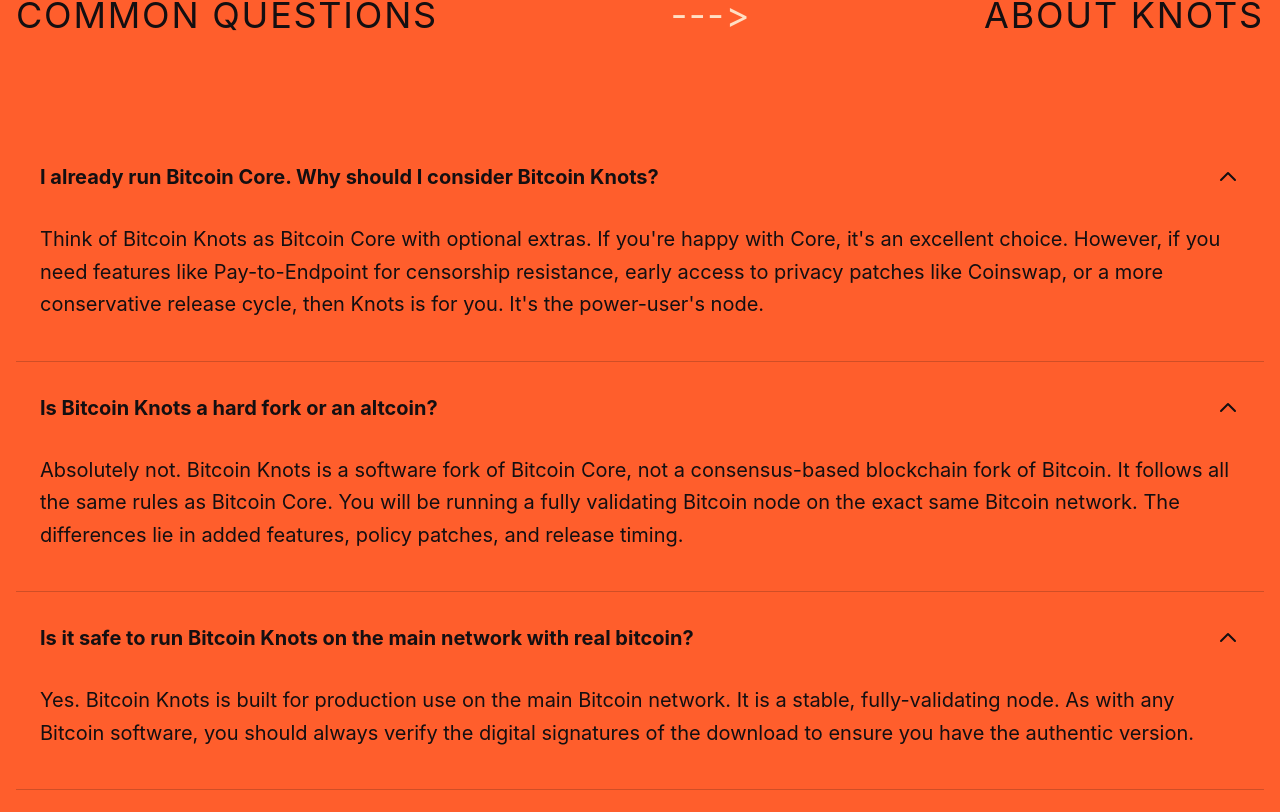
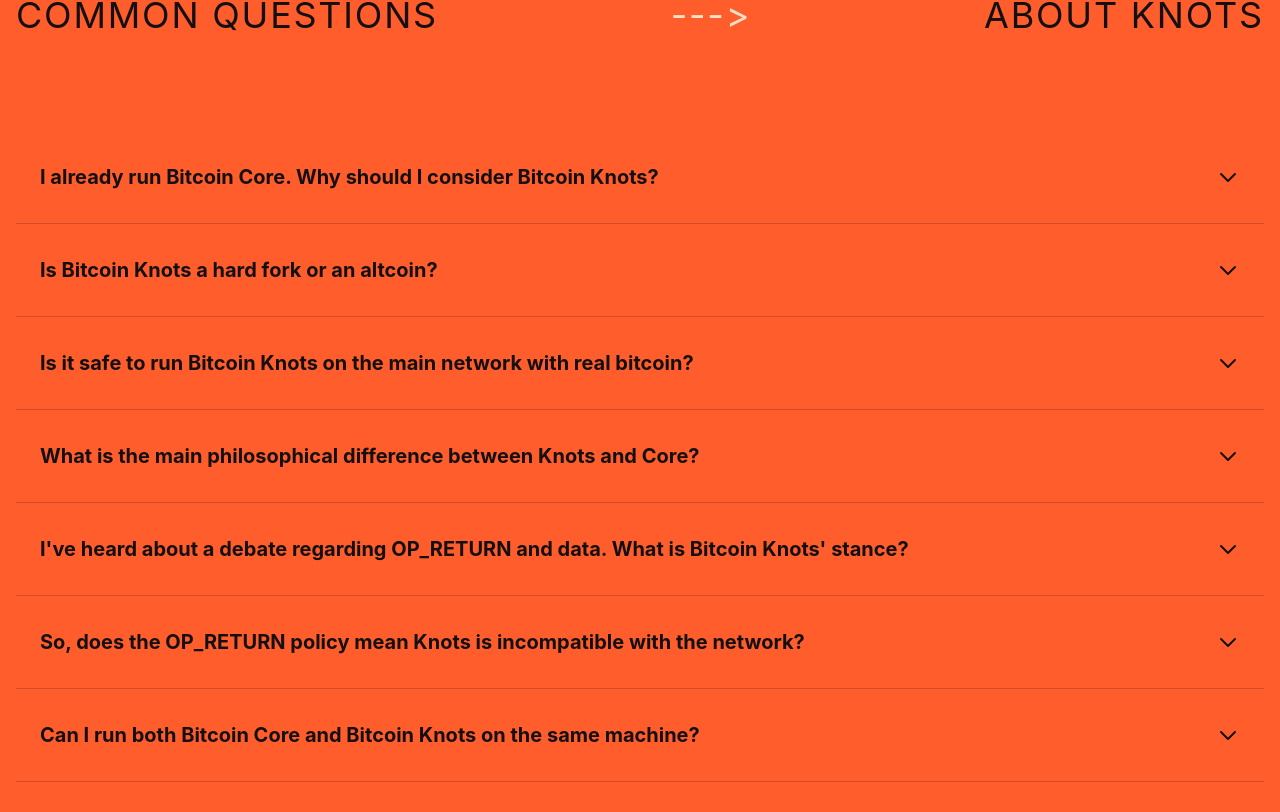
Before and after one commit to lexrexx/bitcoinknots.org, a Nuxt app: page / in a window 1280 px wide. Shown: the part 7028-7840 px from the top of the page. Built offline with nearby package versions, Linux system fonts and the light colour scheme.

Commit message:
Remove JS from FAQs

```diff
--- a/app/components/micro/AppFaqItem.vue
+++ b/app/components/micro/AppFaqItem.vue
@@ -1,24 +1,19 @@
 <template>
   <li class="group py-4 overflow-hidden border-b border-onyx/20 dark:border-vanil/10 hover:bg-onyx/5 dark:hover:bg-black/15">
-    <button
-      class="w-full px-6 py-4 text-left flex justify-between items-center group-hover:text-vanil focus:outline-none"
-      :aria-expanded="isOpen"
-      :aria-controls="`faq-answer-${uniqueId}`"
-      @click="toggleAnswer"
+    <details
+      class="w-full"
     >
+      <summary class="w-full px-6 py-4 text-left flex justify-between items-center group-hover:text-vanil focus:outline-none cursor-pointer list-none">
         <span class="text-base sm:text-lg md:text-xl lg:text-xl font-bold text-onyx dark:text-vanil group-hover:text-vanil dark:group-hover:text-brand pr-4 flex-1">
-        {{ question }}
+          {{ props.question }}
         </span>
-      <span
-        class="flex-shrink-0 w-6 h-6 transition-transform duration-100"
-        :class="{ 'rotate-180': isOpen }"
-      >
+        <span class="flex-shrink-0 w-6 h-6 transition-transform duration-100 details-arrow">
           <svg
             class="w-full h-full text-onyx dark:text-vanil group-hover:text-vanil dark:group-hover:text-brand"
             fill="none"
             stroke="currentColor"
             viewBox="0 0 24 24"
-        >
+          > -->
             <path
               stroke-linecap="round"
               stroke-linejoin="round"
@@ -27,46 +22,40 @@
             />
           </svg>
         </span>
-    </button>
+      </summary>
 
-    <Transition
-      enter-active-class="transition-all duration-300 ease-in"
-      enter-from-class="opacity-0 max-h-0"
-      enter-to-class="opacity-100 max-h-96"
-      leave-active-class="transition-all duration-300 ease-out"
-      leave-from-class="opacity-100 max-h-96"
-      leave-to-class="opacity-0 max-h-0"
-    >
-      <div
-        v-if="isOpen"
-        :id="`faq-answer-${uniqueId}`"
-        class="overflow-hidden"
-      >
+      <div class="overflow-hidden">
         <p class="px-6 pb-6 text-gray-600 leading-relaxed">
-          {{ answer }}
+          {{ props.answer }}
         </p>
       </div>
-    </Transition>
+    </details>
   </li>
 </template>
 
-<script setup lang="ts">
-interface FAQProps {
-  question: string
-  answer: string
-  initiallyOpen?: boolean
+<script setup>
+const props = defineProps({
+  question: {
+    type: String,
+    required: true,
+  },
+  answer: {
+    type: String,
+    required: true,
+  },
+})
+</script>
+
+<style scoped lang="postcss">
+/* Hide default marker */
+details > summary::-webkit-details-marker {
+  @apply
+    hidden
 }
 
-const props = withDefaults(defineProps<FAQProps>(), {
-  initiallyOpen: true,
-})
-
-const isOpen = ref(props.initiallyOpen)
-
-// Generate unique ID for accessibility
-const uniqueId = useId()
-
-const toggleAnswer = () => {
-  isOpen.value = !isOpen.value
+/* Rotate arrow when open */
+details[open] .details-arrow {
+  @apply
+    rotate-180
 }
-</script>
+</style>
```
Lines whose indentation alone changed are shown as unchanged.
